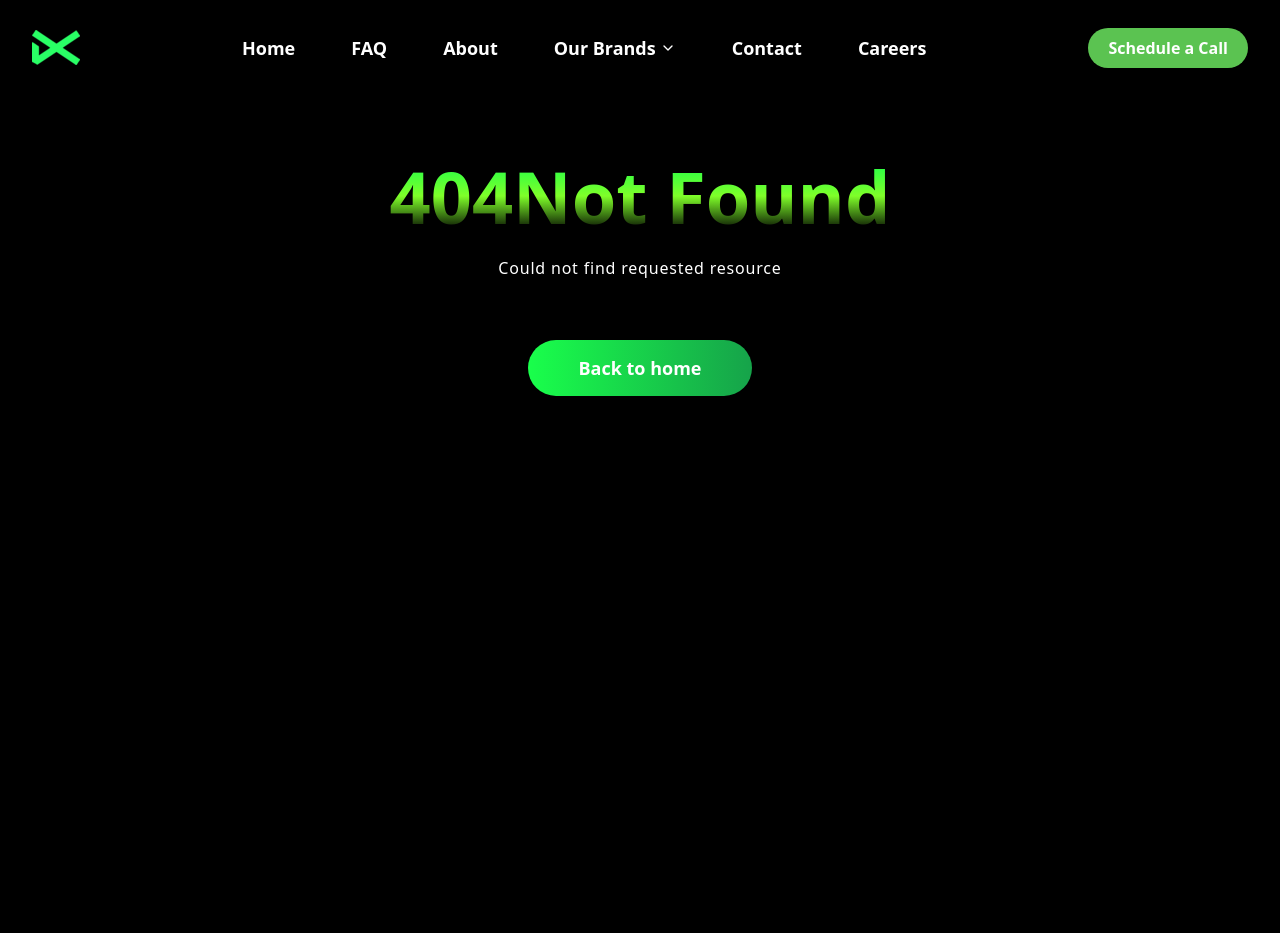
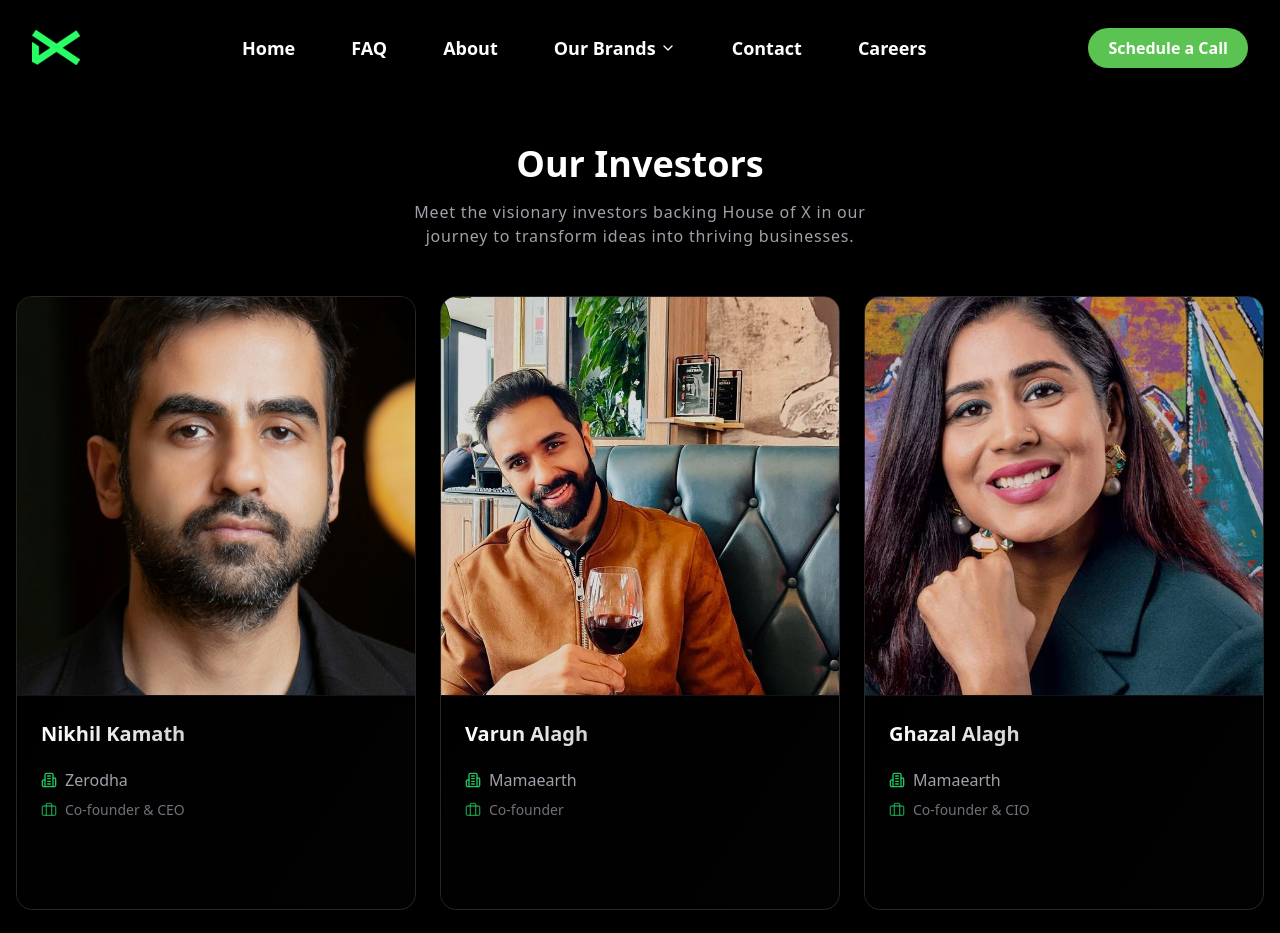
Before and after one commit to shrutidotdev/houseofx, a Next.js app: page /our-investors in a window 1280 px wide. Before the commit this address had no page. Shown: the top 933 px of the page. Built offline with nearby package versions, Linux system fonts and the light colour scheme.

Commit message:
add Investors page as a Separate Content

```diff
--- a/app/api/hello/route.ts
+++ /dev/null
@@ -1,8 +0,0 @@
-import { NextResponse  } from "next/server"
-export async function GET(){
-    return new NextResponse(
-        JSON.stringify({message: 'Hello world'}), {
-        status: 200,
-        headers: {'Content-Type': 'application/json'},
-    })
-}
--- a/app/api/instagram/route.ts
+++ /dev/null
@@ -1,78 +0,0 @@
-import { NextRequest, NextResponse } from 'next/server';
-
-interface FacebookGraphUserResponse {
-  id: string;
-  username?: string;
-}
-
-interface InstagramInsightsData {
-  followers_count: number;
-  media_count: number;
-}
-
-export async function GET(request: NextRequest) {
-  const { searchParams } = request.nextUrl;
-  const username = searchParams.get('username');
-
-  if (!username) {
-    return NextResponse.json({ error: 'Username is required' }, { status: 400 });
-  }
-
-  const accessToken = process.env.FACEBOOK_GRAPH_ACCESS_TOKEN;
-  const userAccountId = process.env.INSTAGRAM_BUSINESS_ACCOUNT_ID;
-
-  if (!accessToken || !userAccountId) {
-    return NextResponse.json({
-      error: 'Instagram access configuration is incomplete'
-    }, { status: 500 });
-  }
-
-  try {
-    // Step 1: Validate username (optional, but recommended)
-    const userSearchResponse = await fetch(
-      `https://graph.facebook.com/v19.0/search?type=user&q=${username}&access_token=${accessToken}`
-    );
-
-    if (!userSearchResponse.ok) {
-      throw new Error('Failed to search for user');
-    }
-
-    const searchData = await userSearchResponse.json();
-    const matchedUser = searchData.data.find(
-      (user: FacebookGraphUserResponse) => user.username?.toLowerCase() === username.toLowerCase()
-    );
-
-    if (!matchedUser) {
-      return NextResponse.json({ error: 'User not found' }, { status: 404 });
-    }
-
-    // Step 2: Fetch Instagram Insights
-    const insightsResponse = await fetch(
-      `https://graph.facebook.com/v19.0/${userAccountId}?fields=followers_count,media_count&access_token=${accessToken}`
-    );
-
-    if (!insightsResponse.ok) {
-      throw new Error('Failed to fetch Instagram insights');
-    }
-
-    const insightsData: InstagramInsightsData = await insightsResponse.json();
-
-    // Mock engagement rate calculation (replace with actual calculation if possible)
-    const engagementRate = Math.min(
-      (insightsData.media_count / insightsData.followers_count) * 100,
-      5
-    );
-
-    return NextResponse.json({
-      followers: insightsData.followers_count,
-      engagementRate: engagementRate / 100, // Convert to decimal
-      mediaCount: insightsData.media_count,
-    });
-
-  } catch (error) {
-    console.error('Instagram API Error:', error);
-    return NextResponse.json({
-      error: error instanceof Error ? error.message : 'An unknown error occurred'
-    }, { status: 500 });
-  }
-}
--- a/app/components/backedby.tsx
+++ b/app/components/backedby.tsx
@@ -6,7 +6,7 @@ import LightSpeed from '../../public/brands/lightspeed.jpeg'
 
 export default function BackedByLight() {
   return (
-    <div className="flex flex-col  items-center justify-center text-white px-4 sm:px-6 lg:px-8 ">
+    <div className="flex flex-col items-center justify-center text-white px-4 sm:px-6 lg:px-8 ">
       <div className="w-full max-w-4xl mx-auto ">
         <motion.div
           initial={{ opacity: 0, y: 20 }}
--- a/app/components/footer.tsx
+++ b/app/components/footer.tsx
@@ -53,8 +53,8 @@ const Footer = () => {
       items: [
         { text: '', href: '' },
         { text: 'About', href: '/about' },
-        { text: 'Careers', href: '/careers' },
-        // { text: 'Partners', href: '/partnerConnect' },
+        { text: 'Careers', href: '/career' },
+        { text: 'Our Investors', href: '/ourInvestors' },
         { text: 'Privacy Policy', href: '/privacy-policy' }
       ]
     },
--- a/app/components/investor-card.tsx
+++ b/app/components/investor-card.tsx
@@ -1,39 +1,50 @@
-// import Image from "next/image";
-// import { cn } from "@/lib/utils";
+"use client";
 
-// interface InvestorCardProps {
-//   img: string;
-//   name: string;
-//   company: string;
-// }
+import Image from "next/image";
+import { motion } from "framer-motion";
+import { cn } from "@/lib/utils";
 
-// function InvestorCard({ img, name, company }: InvestorCardProps) {
-//   return (
-//     <figure
-//       className={cn(
-//         "relative w-64 cursor-pointer overflow-hidden rounded-xl border p-4 mx-2",
-//         "border-gray-950/[.1] bg-gray-950/[.01] hover:bg-gray-950/[.05]",
-//         "dark:border-gray-50/[.1] dark:bg-gray-50/[.10] dark:hover:bg-gray-50/[.15]"
-//       )}
-//     >
-//       <div className="flex flex-row items-center gap-2">
-//         <Image
-//           className="h-12 w-12 rounded-full object-cover"
-//           alt={name}
-//           src={img}
-//           width={48}
-//           height={48}
-//         />
-//         <div className="flex flex-col">
-//           <figcaption className="text-sm font-medium dark:text-white">
-//             {name}
-//           </figcaption>
-//           <p className="text-xs text-gray-500 dark:text-gray-400">
-//             {company}
-//           </p>
-//         </div>
-//       </div>
-//     </figure>
-//   );
-// };
-// export default InvestorCard;
+interface InvestorCardProps {
+  img: string;
+  name: string;
+  company: string;
+}
+
+export default function InvestorCard({ img, name, company }: InvestorCardProps) {
+  return (
+    <motion.div
+      whileHover={{ scale: 1.05 }}
+      transition={{ type: "spring", stiffness: 300 }}
+    >
+      <figure
+        className={cn(
+          "relative w-[20rem] cursor-pointer overflow-hidden rounded-xl border p-6 mx-3",
+          "backdrop-blur-sm backdrop-filter",
+          "border-green-400/20 bg-green-500/[.03] hover:bg-green-500/[.08]",
+          "transition-colors duration-300"
+        )}
+      >
+        <div className="flex items-center gap-6">
+          <div className="relative h-16 w-16 overflow-hidden rounded-full ring-2 ring-green-500/20">
+            <Image
+              className="h-full w-full object-cover"
+              alt={name}
+              src={img}
+              width={64}
+              height={64}
+              quality={95}
+            />
+          </div>
+          <div className="flex flex-col">
+            <figcaption className="text-lg font-semibold text-white/90">
+              {name}
+            </figcaption>
+            <p className="mt-1 text-sm text-green-400/80">
+              {company}
+            </p>
+          </div>
+        </div>
+      </figure>
+    </motion.div>
+  );
+}
--- a/app/components/partners.tsx
+++ b/app/components/partners.tsx
@@ -1,61 +1,76 @@
-// 'use client'
+"use client";
 
-// import { motion } from "framer-motion";
-// import Marquee from "../../components/ui/marquee";
-// import { investors } from "../data/investors";
-// import { InvestorCard } from "./investor-card";
-// import { cn } from "@/lib/utils";
+import { motion } from "framer-motion";
+import Marquee from "@/components/ui/marquee";
+import  {investors}  from "../data/investors";
+import InvestorCard from "../components/investor-card";
+import { cn } from "@/lib/utils";
 
-// const firstRow = investors.slice(0, Math.ceil(investors.length / 2));
-// const secondRow = investors.slice(Math.ceil(investors.length / 2));
+const firstRow = investors.slice(0, Math.ceil(investors.length / 2));
+const secondRow = investors.slice(Math.ceil(investors.length / 2));
 
-// export default function InvestorInvestors() {
-//   return (
-//     <div className="relative overflow-hidden min-h-screen bg-black">
-//       {/* Animated background elements */}
-//       <div className="absolute inset-0 flex items-center justify-center">
-//         <div className="w-96 h-96 animate-pulse rounded-full bg-green-500/20 blur-[120px]" />
-//         <div className="absolute w-72 h-72 animate-pulse rounded-full bg-emerald-800 blur-[90px]" />
-//       </div>
+const containerVariants = {
+  hidden: { opacity: 0 },
+  visible: {
+    opacity: 1,
+    transition: {
+      staggerChildren: 0.1
+    }
+  }
+};
 
-//       {/* Main content */}
-//       <motion.div
-//         initial={{ opacity: 0, y: 20 }}
-//         animate={{ opacity: 1, y: 0 }}
-//         transition={{ duration: 0.8 }}
-//         className="relative flex flex-col items-center justify-center p-8"
-//       >
-//         <div className="relative w-full max-w-7xl">
-//           <div className="text-center mb-12">
-//             <h2 className={cn(
-//               "text-4xl md:text-5xl font-bold mb-4",
-//               "text-transparent bg-gradient-to-b from-[#19ff4b] via-[#7fff29] to-[#030303] bg-clip-text"
-//             )}>
-//               Meet Our Investors
-//             </h2>
-//             <h3 className="text-lg md:text-xl text-gray-400">
-//               Meet the visionaries behind House of X&apos;s success.
-//             </h3>
-//           </div>
+export default function InvestorsPage() {
+  return (
+    <div className="relative min-h-screen overflow-hidden bg-black">
+      {/* Animated background gradients */}
+      <div className="absolute inset-0 flex items-center justify-center">
+        <div className="w-[500px] h-[500px] animate-pulse rounded-full bg-green-500/10 blur-[150px]" />
+        <div className="absolute w-[400px] h-[400px] animate-pulse rounded-full bg-lime-800/20 blur-[120px]" />
+      </div>
 
-//           <div className="relative flex mt-10 w-full flex-col items-center justify-center overflow-hidden rounded-2xl shadow-2xl">
-//             <Marquee pauseOnHover className="[--duration:30s]">
-//               {firstRow.map((investor) => (
-//                 <InvestorCard key={investor.name} {...investor} />
-//               ))}
-//             </Marquee>
-//             <Marquee reverse pauseOnHover className="[--duration:25s]">
-//               {secondRow.map((investor) => (
-//                 <InvestorCard key={investor.name} {...investor} />
-//               ))}
-//             </Marquee>
+      <motion.div
+        variants={containerVariants}
+        initial="hidden"
+        animate="visible"
+        className="relative flex flex-col items-center justify-center px-6 py-24"
+      >
+        <div className="relative w-full max-w-7xl">
+          <motion.div
+            initial={{ opacity: 0, y: 20 }}
+            animate={{ opacity: 1, y: 0 }}
+            transition={{ duration: 0.8 }}
+            className="text-center mb-16"
+          >
+            <div className="flex items-center justify-center gap-3 mb-6">
+              <h1 className={cn(
+                "text-4xl md:text-6xl font-bold",
+                "text-transparent bg-gradient-to-b from-[#19ff4b] via-[#7fff29] to-[#030303] bg-clip-text"
+              )}>
+                Our Investors
+              </h1>
+            </div>
+            <p className="text-xl text-gray-400 max-w-2xl mx-auto">
+              Meet the visionaries who believe in our mission and help drive our success forward.
+            </p>
+          </motion.div>
 
-//             {/* Gradient overlays */}
-//             <div className="pointer-events-none absolute inset-y-0 left-0 w-1/3 bg-gradient-to-r from-black/90 to-transparent"></div>
-//             <div className="pointer-events-none absolute inset-y-0 right-0 w-1/3 bg-gradient-to-l from-black/90 to-transparent"></div>
-//           </div>
-//         </div>
-//       </motion.div>
-//     </div>
-//   );
-// }
+          <div className="relative mt-16 w-full flex flex-col items-center justify-center overflow-hidden rounded-3xl">
+            <Marquee pauseOnHover className="[--duration:40s]">
+              {firstRow.map((investor) => (
+                <InvestorCard key={investor.name} {...investor} />
+              ))}
+            </Marquee>
+            <Marquee reverse pauseOnHover className="[--duration:35s]">
+              {secondRow.map((investor) => (
+                <InvestorCard key={investor.name} {...investor} />
+              ))}
+            </Marquee>
+
+            <div className="pointer-events-none absolute inset-y-0 left-0 w-1/3 bg-gradient-to-r from-black via-black/80 to-transparent" />
+            <div className="pointer-events-none absolute inset-y-0 right-0 w-1/3 bg-gradient-to-l from-black via-black/80 to-transparent" />
+          </div>
+        </div>
+      </motion.div>
+    </div>
+  );
+}
--- /dev/null
+++ b/app/components/showcasingInvestors.tsx
@@ -0,0 +1,128 @@
+"use client";
+
+import { useState } from "react";
+import { motion } from "framer-motion";
+import Image from "next/image";
+import { Building2, Briefcase, ExternalLink } from 'lucide-react';
+import { Button } from "@/components/ui/button";
+import { Investor } from "../data/investors";
+
+interface ShowCasingInvestorsProps {
+  investors: Investor[];
+}
+
+const ShowCasingInvestors = ({ investors }: ShowCasingInvestorsProps) => {
+  return (
+    <div className="grid grid-cols-1 md:grid-cols-2 lg:grid-cols-3 gap-6">
+      {investors.map((investor, index) => (
+        <InvestorCard key={investor.name} investor={investor} index={index} />
+      ))}
+    </div>
+  );
+};
+
+interface InvestorCardProps {
+  investor: Investor;
+  index: number;
+}
+
+const InvestorCard = ({ investor, index }: InvestorCardProps) => {
+  const [isHovered, setIsHovered] = useState(false);
+
+  return (
+    <motion.div
+      initial={{ opacity: 0, y: 20 }}
+      animate={{ opacity: 1, y: 0 }}
+      transition={{ duration: 0.5, delay: index * 0.1 }}
+      className="group relative overflow-hidden rounded-2xl bg-gradient-to-br from-black to-zinc-900 border border-zinc-800 hover:border-green-500/40 transition-all duration-500"
+      onMouseEnter={() => setIsHovered(true)}
+      onMouseLeave={() => setIsHovered(false)}
+    >
+      <div className="aspect-square relative overflow-hidden">
+        <motion.div
+          animate={{
+            scale: isHovered ? 1.05 : 1,
+          }}
+          transition={{ duration: 0.4 }}
+          className="w-full h-full"
+        >
+          <Image
+            src={investor.img}
+            alt={investor.name}
+            width={400}
+            height={400}
+            className="w-full h-full object-cover brightness-90 group-hover:brightness-100 transition-all duration-500"
+            priority={index < 4}
+          />
+        </motion.div>
+        <div className="absolute inset-0 bg-gradient-to-t from-black/80 via-black/20 to-transparent opacity-0 group-hover:opacity-100 transition-opacity duration-500" />
+      </div>
+
+      <motion.div
+        className="p-6 border-t border-zinc-800/50 bg-black/90 backdrop-blur-sm relative z-10"
+        initial={false}
+        animate={{
+          height: isHovered ? "auto" : "auto",
+          opacity: 1
+        }}
+        transition={{ duration: 0.3 }}
+      >
+        <div className="flex justify-between items-start mb-3">
+          <h3 className="text-xl font-semibold bg-gradient-to-r from-white to-zinc-300 bg-clip-text text-transparent">
+            {investor.name}
+          </h3>
+          <motion.div
+            initial={{ opacity: 0, scale: 0.8 }}
+            animate={{ opacity: isHovered ? 1 : 0, scale: isHovered ? 1 : 0.8 }}
+            transition={{ duration: 0.2 }}
+          >
+            <ExternalLink className="w-5 h-5 text-green-400" />
+          </motion.div>
+        </div>
+
+        <div className="space-y-2">
+          <div className="flex items-center text-zinc-400 group-hover:text-zinc-300 transition-colors duration-300">
+            <Building2 className="w-4 h-4 mr-2 text-green-500" />
+            <span className="font-medium text-md group-hover:text-green-400 transition-all duration-300">
+              {investor.company}
+            </span>
+          </div>
+
+          <div className="flex items-center text-zinc-500 group-hover:text-zinc-400 transition-colors duration-300">
+            <Briefcase className="w-4 h-4 mr-2 text-green-500/70" />
+            <span className="text-sm">{investor.role}</span>
+          </div>
+        </div>
+
+        <motion.div
+          initial={{ opacity: 0, y: 10 }}
+          animate={{
+            opacity: isHovered ? 1 : 0,
+            y: isHovered ? 0 : 10
+          }}
+          transition={{ duration: 0.3 }}
+          className="mt-4 pt-4 border-t border-zinc-800/50"
+        >
+          <div className="flex gap-2">
+            <Button
+              variant="secondary"
+              className="bg-green-500/10 text-green-400 hover:bg-green-500/20"
+              size="sm"
+            >
+              View Profile
+            </Button>
+            <Button
+              variant="secondary"
+              className="bg-zinc-800/50 text-zinc-400 hover:bg-zinc-700/50"
+              size="sm"
+            >
+              Connect
+            </Button>
+          </div>
+        </motion.div>
+      </motion.div>
+    </motion.div>
+  );
+};
+
+export default ShowCasingInvestors;
--- /dev/null
+++ b/app/our-investors/page.tsx
@@ -0,0 +1,30 @@
+"use client";
+
+import React from "react";
+import ShowCasingInvestors from "../components/showcasingInvestors";
+import { investors } from "../data/investors";
+import { motion } from "framer-motion";
+
+const OurInvestors = () => {
+  return (
+    <div className="min-h-screen bg-black">
+      <motion.div
+        initial={{ opacity: 0, y: 20 }}
+        animate={{ opacity: 1, y: 0 }}
+        transition={{ duration: 0.5 }}
+        className="max-w-7xl mx-auto px-4 py-16"
+      >
+        <div className="text-center mb-12">
+          <h1 className="text-4xl font-bold text-white mb-4">Our Investors</h1>
+          <p className="text-zinc-400 max-w-2xl mx-auto">
+            Meet the visionary investors backing House of X in our journey to transform ideas into thriving businesses.
+          </p>
+        </div>
+
+        <ShowCasingInvestors investors={investors} />
+      </motion.div>
+    </div>
+  );
+};
+
+export default OurInvestors;
```
Also changed, not shown: app/page.tsx (+7 -22 lines).
